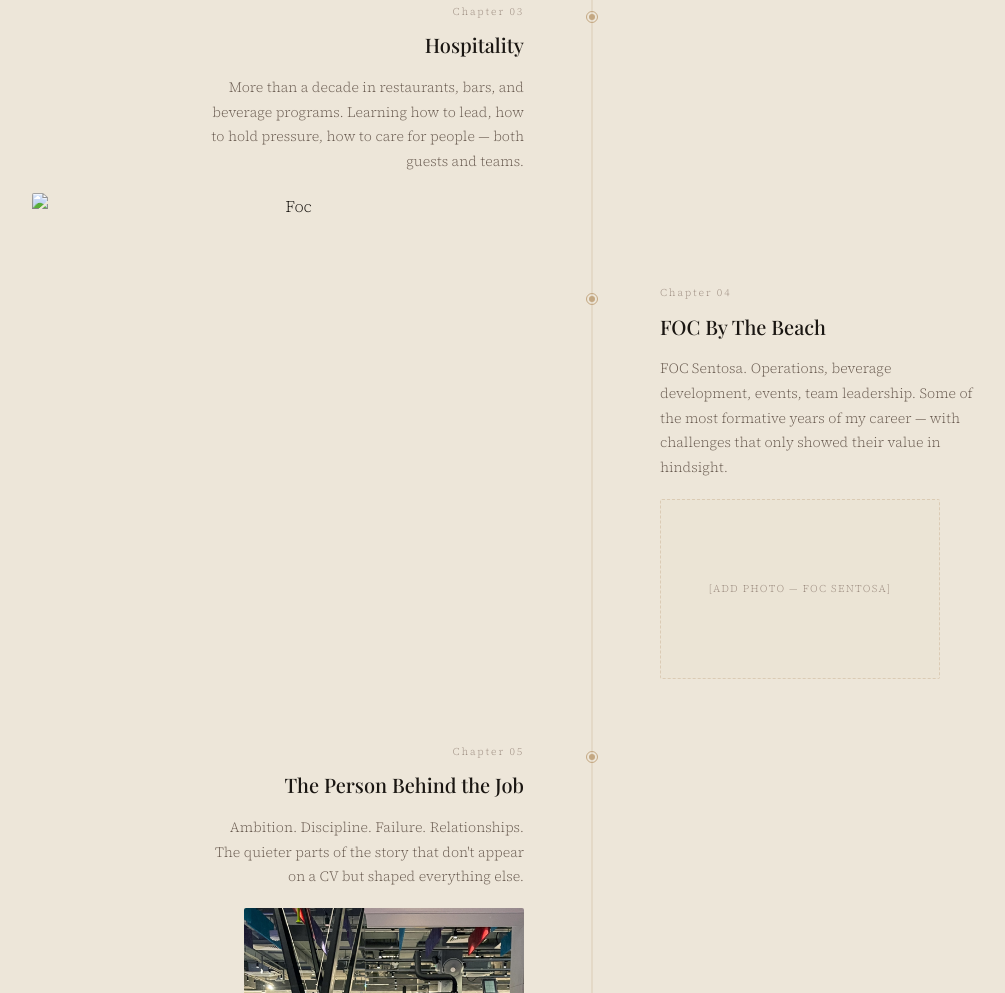
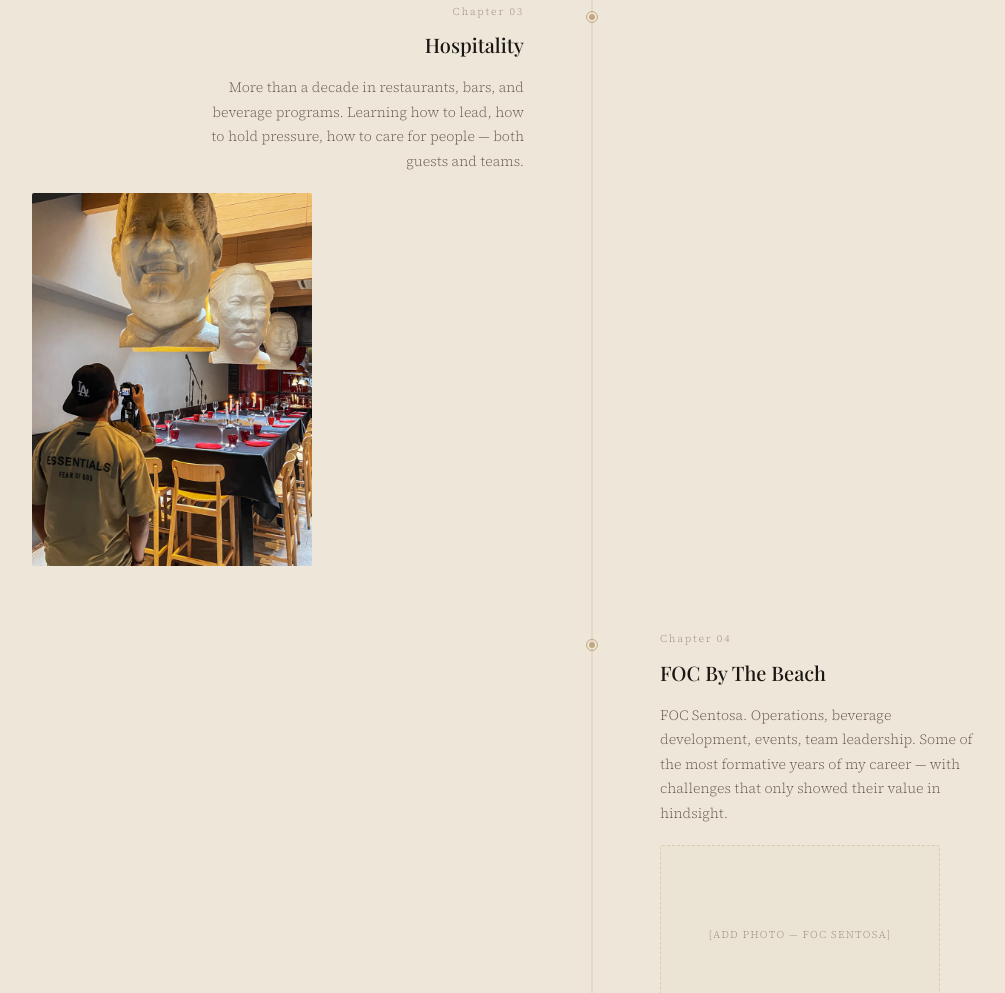
Before and after one commit to FazlanR/fazlan-journey, a plain HTML site: page index.html in a window 1280 px wide. Shown: the part 3105-4098 px from the top of the page, without its empty margins (48-1053 px from the left). Drawn offline with nearby package versions, Linux system fonts and the light colour scheme; a web font is replaced by a local one.

Commit message:
Update image source for Foc-Faz in index.html

```diff
--- a/index.html
+++ b/index.html
@@ -376,7 +376,7 @@
       <p class="chapter-num">Chapter 03</p>
       <h3 class="chapter-title">Hospitality</h3>
       <p class="chapter-body">More than a decade in restaurants, bars, and beverage programs. Learning how to lead, how to hold pressure, how to care for people — both guests and teams.</p>
-      <img src="/fazlan-journey/fazlan-site/images/Foc-Faz.jpg" alt="Foc" style="margin-top:1.2rem;width:100%;max-width:280px;border-radius:2px;">
+      <img src="/fazlan-journey/fazlan-site/images/FOC-Faz.jpeg" alt="Foc" style="margin-top:1.2rem;width:100%;max-width:280px;border-radius:2px;">
     </div>
     <div class="timeline-center" aria-hidden="true"><div class="timeline-dot"></div><div class="timeline-connector"></div></div>
     <div class="timeline-right fade-in"></div>
```
